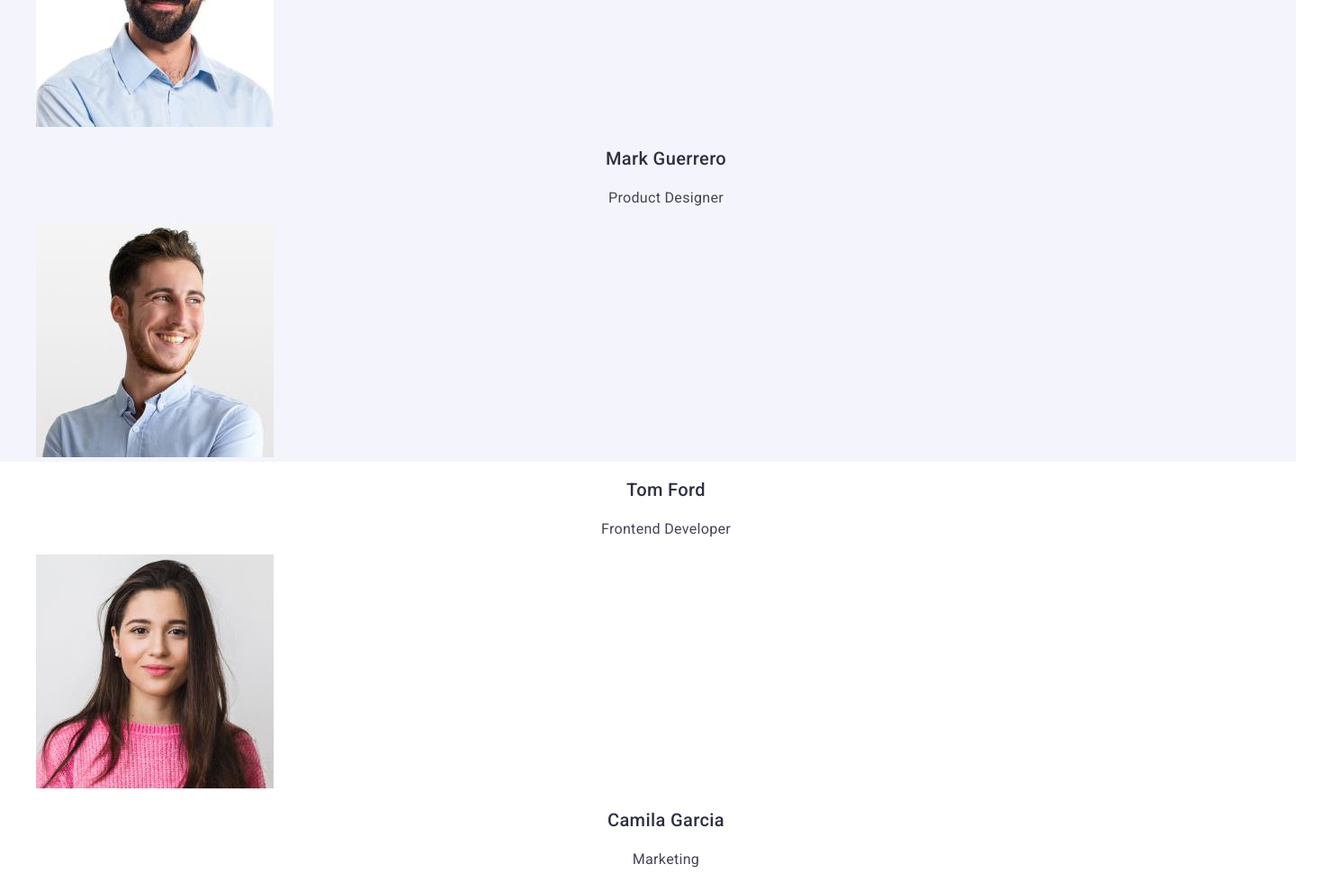
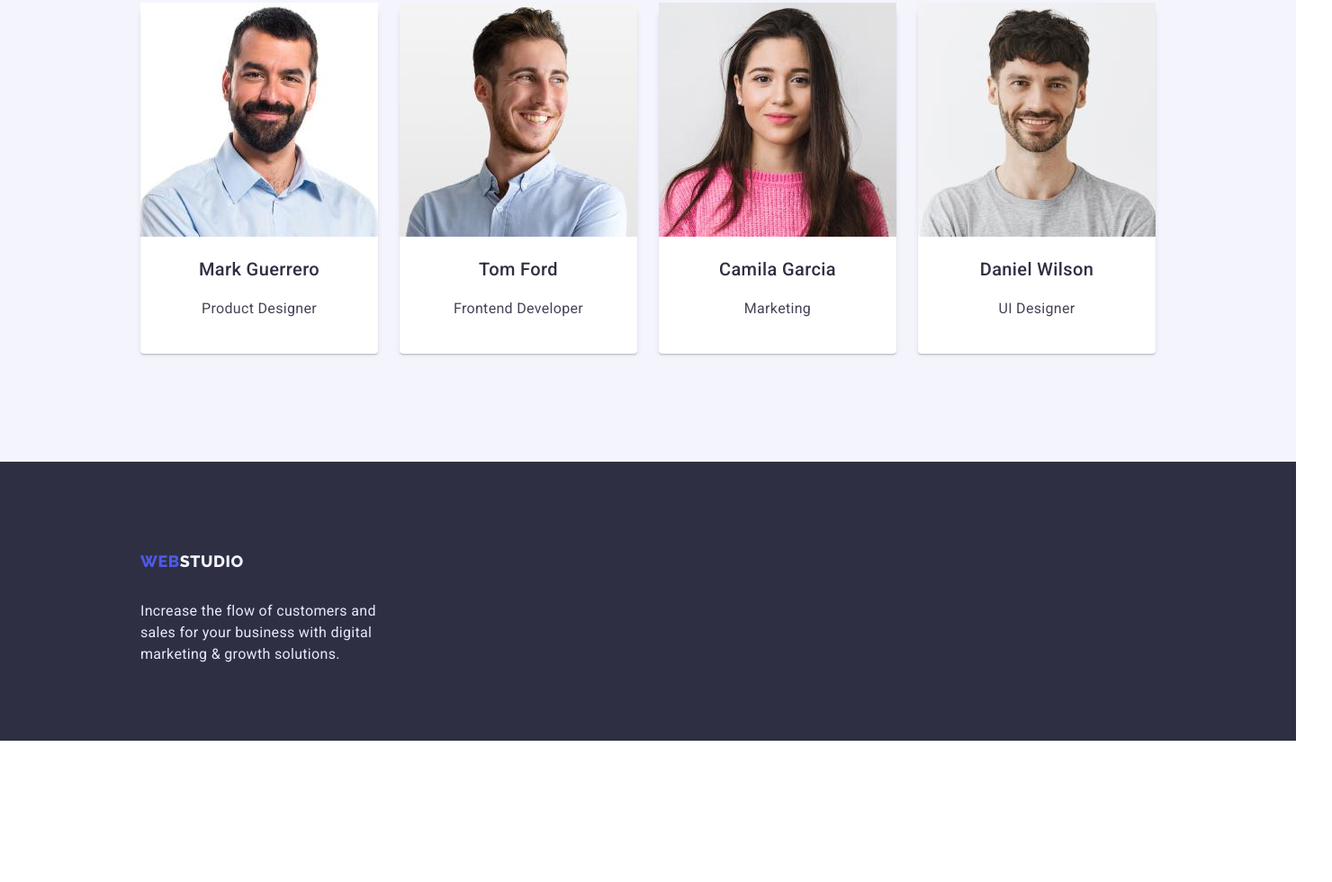
Before and after one commit to MuzykaMichael/goit-markup-hw-03, a plain HTML site: page index.html in a window 1280 px wide. Shown: the part 1767-2747 px from the top of the page at 90% size, 1480 px wide, since content can reach past the window. After the commit the page ends 2590 px from the top, so only its background shows below. Drawn offline with nearby package versions, Linux system fonts and the light colour scheme.

Commit message:
updated styles.css for index.html

```diff
--- a/css/styles.css
+++ b/css/styles.css
@@ -261,9 +261,9 @@
 .third {
     background-color: #FFFFFF;
     position: absolute;
-    width: 1128px;
+    width: 1440px;
     height: 412px;
-    left: 156px;
+    left: 0px;
     top: 1016px;
     right:156px;
 
@@ -299,14 +299,17 @@
     flex-direction:row;
     gap:24px;
     position: absolute;
+    width:1128px;
     left: 156px;
-    right:156px;
     top: 72px;
+    margin:0px;
+    padding:0px;
 
 }
 .third-item {
     display: flex;
     flex-direction: column;
+    justify-items:flex-start;
     align-items: flex-start;
     padding: 0px;
     width: 360px;
@@ -340,10 +343,41 @@
 /* NAVY BLUE */
 
     color: #2E2F42;
+    display:flex;
+    position: absolute;
+    width: 162px;
+    height: 40px;
+    left: 639px;
+    bottom:572px;
 
 }
 .team-list {
     list-style-type: none;
+    display:flex;
+    flex-direction:row;
+    position:absolute;
+    top:232px;
+    bottom:120px;
+    gap: 24px;
+    left:156px;
+    padding:0px;
+    margin:0px;
+}
+.team-item {
+    display:flex;
+    flex-direction: column;
+    justify-content: center;
+    align-items: center;
+    padding: 0px 0px 32px;
+    gap: 32px;
+    left:156px;
+    top:1232px;
+    width: 264px;
+    height: 380px;
+    background: #FFFFFF;
+    box-shadow: 0px 1px 6px rgba(46, 47, 66, 0.08), 0px 1px 1px rgba(46, 47, 66, 0.16), 0px 2px 1px rgba(46, 47, 66, 0.08);
+    border-radius: 0px 0px 4px 4px;
+
 }
 .team-item-link {
     text-decoration:none;
@@ -393,36 +427,69 @@
 }
 .footer {
     background-color: #2E2F42;
+    display:flex;
+    position:absolute;
+    width: 1440px;
+    height: 310px;
+    left: 0px;
+    top: 2280px;
+}
+.footer-info {
+    position: absolute;
+    width: 264px;
+    height: 110px;
+    left: 0px;
+    top: 0px;
 }
 .footer-logo {
-    width: 71px;
-    height: 22px;
     text-decoration: none;
     font-family: 'Raleway';
     font-style: normal;
     font-weight: 800;
     font-size: 18px;
     line-height: 21px;
-    display: flex;
-    align-items: center;
     letter-spacing: 0.03em;
     text-transform: uppercase;
     color: #F4F4FD;
+    display: flex;
+    flex-direction: row;
+    align-items: flex-start;
+    padding: 0px;
+
+    position: absolute;
+    width: 115px;
+    height: 22px;
+    left: 156px;
+    top:100px;
+    flex: none;
+    order: 1;
+    flex-grow: 0;
 }
 .footer-logoa {
-    width: 44px;
-    height: 22px;
     text-decoration: none;
     font-family: 'Raleway';
     font-style: normal;
     font-weight: 800;
     font-size: 18px;
     line-height: 21px;
+    letter-spacing: 0.03em;
+    text-transform: uppercase;
+    color: #4D5AE5;
     display: flex;
     align-items: center;
     letter-spacing: 0.03em;
     text-transform: uppercase;
+
+    /* IRIS */
+
     color: #4D5AE5;
+
+
+    /* Inside auto layout */
+
+    flex: none;
+    order: 0;
+    flex-grow: 0;
 }
 .footer-description {
     font-family: 'Roboto';
@@ -436,6 +503,12 @@
 /* CORNFLOWER */
 
     color: #E7E9FC;
+    display:flex;
+    position: absolute;
+    width: 264px;
+    height: 72px;
+    left: 156px;
+    top: 138px;
 }
 .portfolio {
     background-color: #FFFFFF;
--- a/index.html
+++ b/index.html
@@ -111,8 +111,10 @@
         </section>
     </main>
     <footer class="footer">
-        <a href="./index.html" class="footer-logo"><span class="footer-logoa">Web</span>Studio</a>
-        <p class="footer-description">Increase the flow of customers and sales for your business with digital marketing & growth solutions.</p>
+        <div class="footer-info">
+            <a href="./index.html" class="footer-logo"><span class="footer-logoa">Web</span>Studio</a>
+            <p class="footer-description">Increase the flow of customers and sales for your business with digital marketing & growth solutions.</p>
+        </div>
     </footer>
 
 </body>
```
